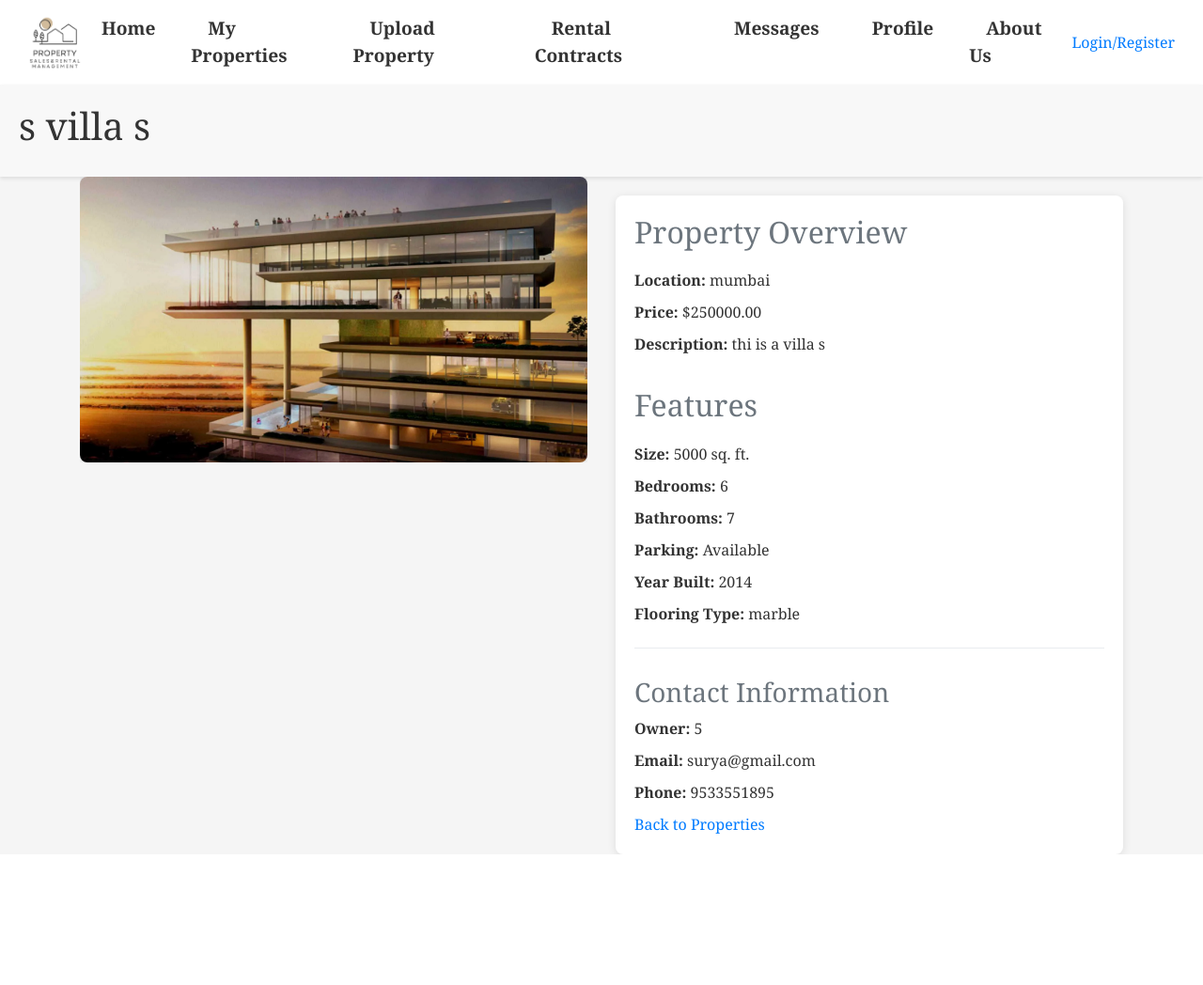
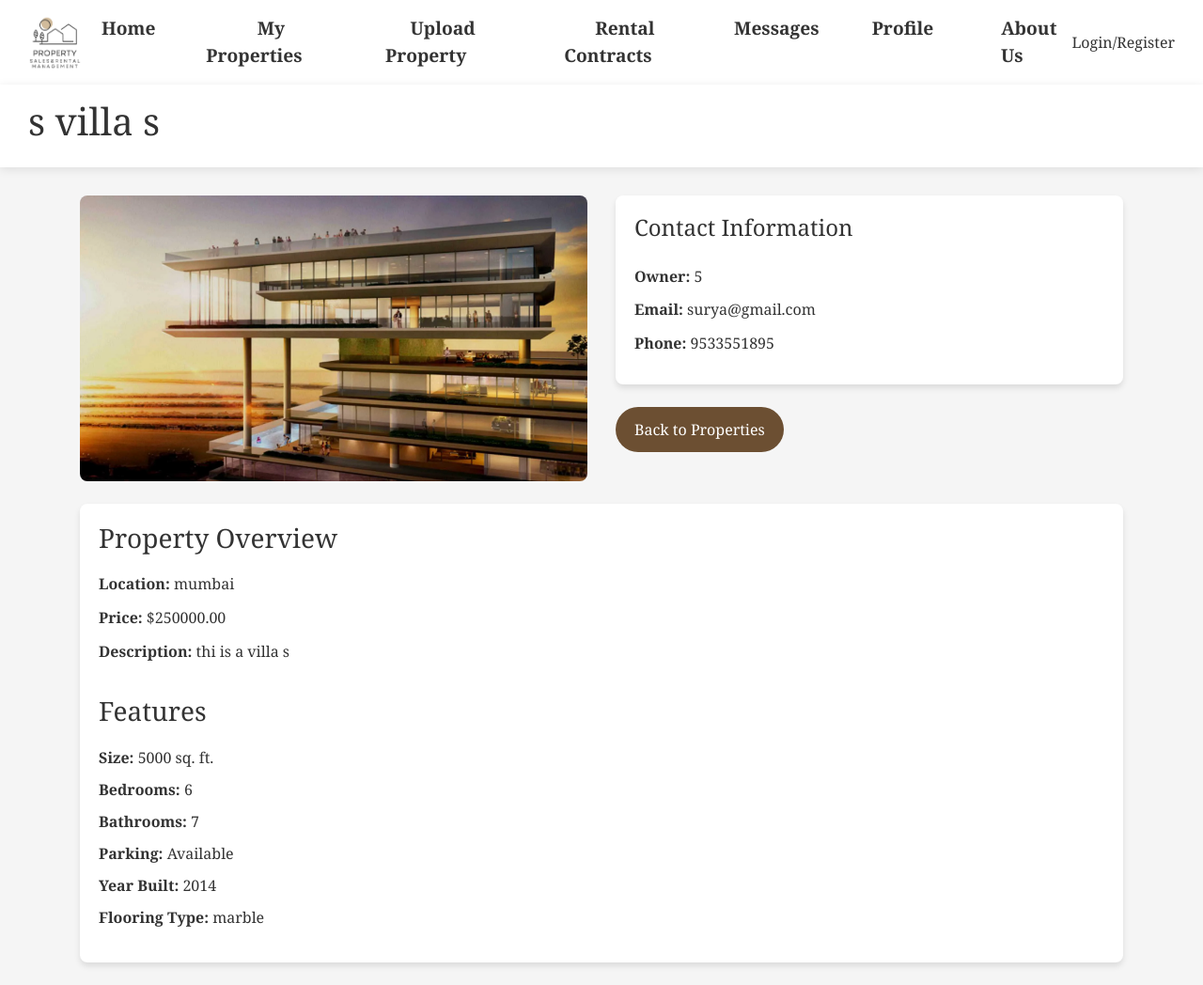
Before and after one commit to phanee27/PSRM_Project, a Django app: page /ownerapp/properties/2/ in a window 1280 px wide. Shown: the top 1048 px of the page at 94% size. Before the commit the page ends 909 px from the top, so only its background shows below. Run offline with Django 5.2, Linux system fonts and the light colour scheme; data comes from the database, SQL or seed files in the repository; both versions use the stored data as it was after the commit; some libraries are stand-ins or nearby versions.

Commit message:
changed the css of property detail and added a map in it

```diff
--- a/static/css/ownerApp/property_detail.css
+++ b/static/css/ownerApp/property_detail.css
@@ -1,95 +1,143 @@
-/* property_detail.css */
-
 /* General Styles */
 body {
-    font-family: 'Roboto', sans-serif;
+
     background-color: #f9f9f9;
     color: #333;
     margin: 0;
     padding: 0;
 }
 
-/* Header */
-.header {
-    background-color: #f8f8f8;
+header {
+    background-color: #fff;
     padding: 20px;
-    text-align: center; /* Center the text */
-    box-shadow: 0 2px 4px rgba(0, 0, 0, 0.1);
+    text-align: center;
 }
 
-/* Property Title */
-.header h1 {
-    font-size: 2.5rem; /* Adjust the size as needed */
-    font-weight: 500; /* Medium weight for emphasis */
-    color: #333; /* Dark color for contrast */
-    margin: 0; /* Remove default margin */
-    display: inline-block; /* Ensure it behaves like a block element */
+header h1 {
+    font-size: 2.5rem;
+    color: #333;
+    margin: 0;
 }
 
-/* Carousel Section */
+.container {
+    margin-top: 30px;
+}
+
 .carousel-section {
-    position: relative;
     max-width: 100%;
+    text-align: center;
+}
+
+.property-image {
+    max-width: 100%;
+    height: auto;
+    border-radius: 8px;
+}
+
+.property-contact {
+    background-color: #fff;
+    padding: 20px;
+    border-radius: 8px;
+    box-shadow: 0 4px 6px rgba(0, 0, 0, 0.1);
+}
+
+.property-contact h3 {
+    font-size: 1.5rem;
+    color: #333;
+    margin-bottom: 15px;
+}
+
+.property-contact p {
+    font-size: 1rem;
+    line-height: 1.6;
+}
+
+.property-overview {
+    background-color: #fff;
+    padding: 20px;
+    border-radius: 8px;
+    box-shadow: 0 4px 6px rgba(0, 0, 0, 0.1);
+}
+
+.property-overview h2 {
+    color: #333;
+    font-size: 1.75rem;
+    margin-bottom: 10px;
+}
+
+.property-overview p {
+    font-size: 1rem;
+    line-height: 1.6;
+}
+
+.property-overview ul {
+    list-style: none;
+    padding-left: 0;
+}
+
+.property-overview li {
+    font-size: 1rem;
+    margin-bottom: 10px;
+}
+
+#mapContainer {
+    margin-top: 20px;
+    width: 100%;
+    height: 400px;
+    border-radius: 8px;
     overflow: hidden;
 }
 
-.property-image {
-    width: 100%;
-    height: auto;
-    border-radius: 8px;
-    box-shadow: 0 2px 10px rgba(0, 0, 0, 0.1);
+.btn-squircle {
+    display: inline-block;
+    padding: 12px 20px;
+    font-size: 1rem;
+    background-color: #6c4f32; /* Button background color */
+    color: #fff; /* Button text color */
+    text-align: center;
+    border-radius: 30px;
+    text-decoration: none;
+    transition: background-color 0.3s ease, color 0.3s ease; /* Add transition for color change */
 }
 
-/* Property Details Section */
-.property-details {
-    background-color: #fff;
-    border-radius: 8px;
-    padding: 20px;
-    margin-top: 20px;
-    box-shadow: 0 2px 10px rgba(0, 0, 0, 0.1);
+.btn-squircle:hover {
+    background-color: #a67c52; /* Slightly lighter background color on hover */
+    color: #fff; /* White text color on hover */
+    text-decoration: none;
 }
 
-/* Headings */
-.property-details h2 {
-    color: #6c757d; /* Bootstrap secondary color */
-    margin-bottom: 10px;
+
+a {
+    color: inherit;
+    text-decoration: none;
 }
 
-.property-details h3 {
-    color: #6c757d;
-    margin-top: 20px;
-}
+/* Additional Styling for Mobile Responsiveness */
+@media (max-width: 768px) {
+    .container {
+        padding-left: 15px;
+        padding-right: 15px;
+    }
 
-/* List Styles */
-.property-details ul {
-    padding-left: 0;
-}
+    .property-overview h2 {
+        font-size: 1.5rem;
+    }
 
-.property-details li {
-    margin-bottom: 10px;
-}
+    .property-overview ul li {
+        font-size: 0.9rem;
+    }
 
-/* Contact Information */
-.property-contact {
-    padding-top: 10px;
-    border-top: 1px solid #e9ecef;
-}
+    .property-contact h3 {
+        font-size: 1.25rem;
+    }
 
-/* Button */
-.btn-light-brown {
-    background-color: #d19a6a; /* Adjust this color as needed */
-    color: white;
-    border: none;
-    transition: background-color 0.3s;
-}
+    .property-image {
+        max-width: 100%;
+        height: auto;
+    }
 
-.btn-light-brown:hover {
-    background-color: #c88b5a; /* Darker shade for hover effect */
-}
-
-/* Responsive Styles */
-@media (max-width: 768px) {
-    .property-image {
-        height: auto; /* Maintain aspect ratio */
+    .btn-squircle {
+        width: 100%;
+        text-align: center;
     }
 }
--- a/templates/ownerApp/property_detail.html
+++ b/templates/ownerApp/property_detail.html
@@ -26,7 +26,19 @@
             </div>
 
             <div class="col-md-6">
-                <section class="property-details">
+                <section class="property-contact">
+                    <h3>Contact Information</h3>
+                    <p><strong>Owner:</strong> {{ property.owner_name }}</p>
+                    <p><strong>Email:</strong> {{ property.email }}</p>
+                    <p><strong>Phone:</strong> {{ property.phone }}</p>
+                </section>
+
+                <a href="{% url 'ownerapp:property_list' %}" class="btn-squircle mt-4">Back to Properties</a>
+            </div>
+        </div>
+
+        <!-- Add the Property Overview section below the image -->
+        <section class="property-overview mt-4">
             <h2>Property Overview</h2>
             <p><strong>Location:</strong> {{ property.location }}</p>
             <p><strong>Price:</strong> ${{ property.price }}</p>
@@ -41,23 +53,61 @@
                 <li><strong>Year Built:</strong> {{ property.year_built }}</li>
                 <li><strong>Flooring Type:</strong> {{ property.flooring_type }}</li>
             </ul>
+        </section>
 
-                    <div class="property-contact mt-4">
-                        <h3>Contact Information</h3>
-                        <p><strong>Owner:</strong> {{ property.owner_name }}</p>
-                        <p><strong>Email:</strong> {{ property.email }}</p>
-                        <p><strong>Phone:</strong> {{ property.phone }}</p>
-                    </div>
-
-                    <a href="{% url 'ownerapp:property_list' %}" class="btn-squircle mt-4">Back to Properties</a>
-                </section>
-            </div>
+        <!-- Add a container for the map below the overview -->
+        <div id="mapContainer" class="mt-4" style="width: 100%; height: 400px;">
+            <!-- Map will be inserted here -->
         </div>
     </div>
 
     <script src="https://code.jquery.com/jquery-3.5.1.slim.min.js"></script>
     <script src="https://cdn.jsdelivr.net/npm/@popperjs/core@2.5.2/dist/umd/popper.min.js"></script>
     <script src="https://stackpath.bootstrapcdn.com/bootstrap/4.5.2/js/bootstrap.min.js"></script>
+
+    <script>
+        function getCoordinates() {
+            var locationName = "{{ property.location }}"; // Use property.location from Django context
+            var geocodeUrl = `https://nominatim.openstreetmap.org/search?format=json&q=${locationName}`;
+
+            fetch(geocodeUrl)
+                .then(response => response.json())
+                .then(data => {
+                    if (data.length > 0) {
+                        var latitude = data[0].lat;
+                        var longitude = data[0].lon;
+
+                        // Create the iframe with the location's coordinates
+                        var mapIframe = `
+                            <iframe
+                                width="100%"
+                                height="400"
+                                frameborder="0"
+                                scrolling="no"
+                                marginheight="0"
+                                marginwidth="0"
+                                src="https://www.openstreetmap.org/export/embed.html?bbox=${longitude},${latitude}&layer=mapnik&marker=${latitude},${longitude}">
+                            </iframe>
+                            <br/>
+                            <small>
+                                <a href="https://www.openstreetmap.org/?mlat=${latitude}&mlon=${longitude}#map=14/${latitude}/${longitude}" target="_blank">
+                                    View Larger Map
+                                </a>
+                            </small>
+                        `;
+                        document.getElementById("mapContainer").innerHTML = mapIframe;
+                    } else {
+                        alert("Location not found.");
+                    }
+                })
+                .catch(error => {
+                    console.error("Error fetching geocoding data:", error);
+                });
+        }
+
+        // Call the function when the page loads
+        getCoordinates();
+    </script>
 {% endblock %}
 </body>
 </html>
```
Also changed, not shown: db.sqlite3. Lines whose indentation alone changed are shown as unchanged.
